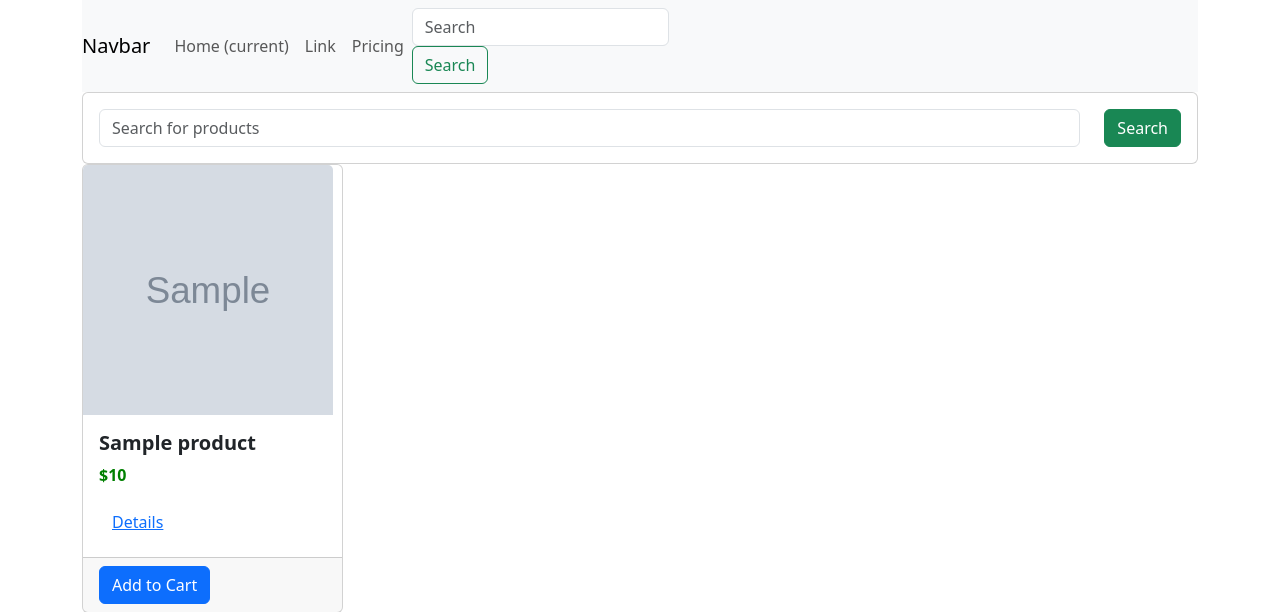
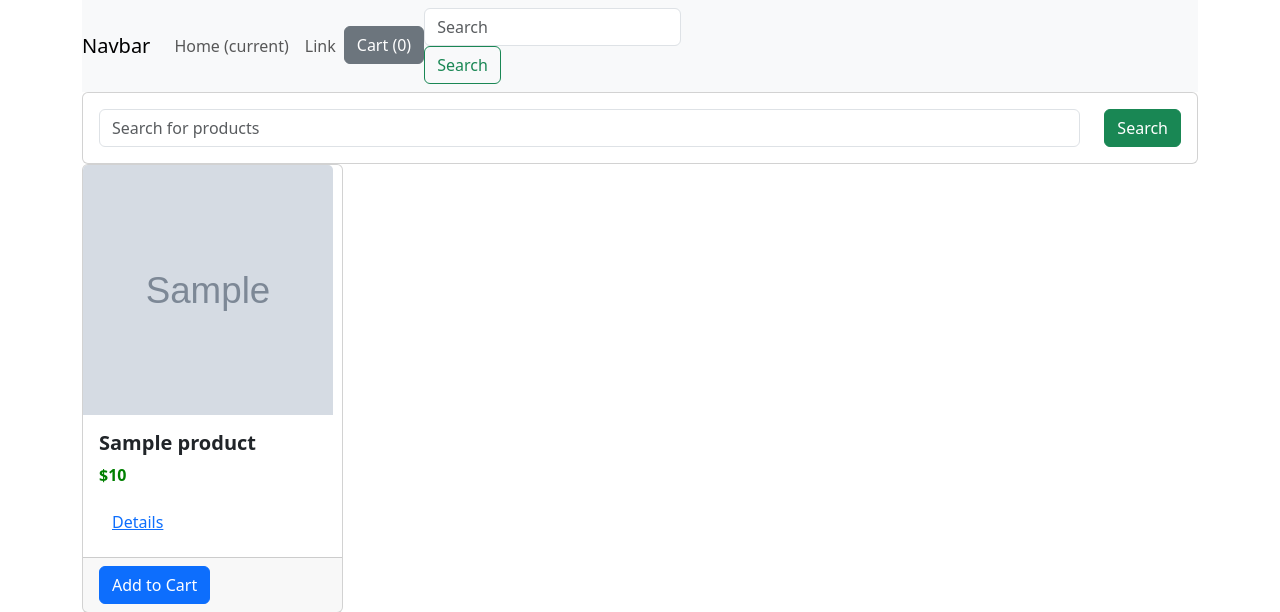
Before and after one commit to krum99/Django-masterclass-course, a Django app: template ecom/ecomsite/shop/templates/shop/index.html in a window 1280 px wide. Shown: the top 612 px of the page. Run offline with Django 5.2, Linux system fonts and the light colour scheme; the template is opened without the code that fills it: most values are stand-ins (such as "Sample title", 1, 10 or a date in 2020); grey boxes marked "Sample" are stand-in pictures.

Commit message:
modify popover content

```diff
--- a/ecom/ecomsite/shop/templates/shop/index.html
+++ b/ecom/ecomsite/shop/templates/shop/index.html
@@ -33,7 +33,9 @@
                                 <a class="nav-link" href="#">Link</a>
                             </li>
                             <li class="nav-item">
-                                <a id="cart" class="nav-link" href="#">Pricing</a>
+                                <button id="cart" type="button" class="btn btn-secondary" data-bs-container="body" data-bs-toggle="popover" data-bs-placement="bottom">
+                                    Cart (0)
+                                </button>
                             </li>
                         </ul>
                         <form class="form-inline my-2 my-lg-0">
@@ -104,6 +106,11 @@
     </div>
     <script src="https://cdn.jsdelivr.net/npm/bootstrap@5.3.0/dist/js/bootstrap.bundle.min.js"></script>
 <script type="text/javascript">
+    document.querySelectorAll('[data-bs-toggle="popover"]').forEach(function (el) {
+        el.setAttribute('data-bs-content', 'This is the content of the popover');
+        new bootstrap.Popover(el);
+    });
+
     if (localStorage.getItem('cart') == null) {
         var cart = {};
     } else {
```
